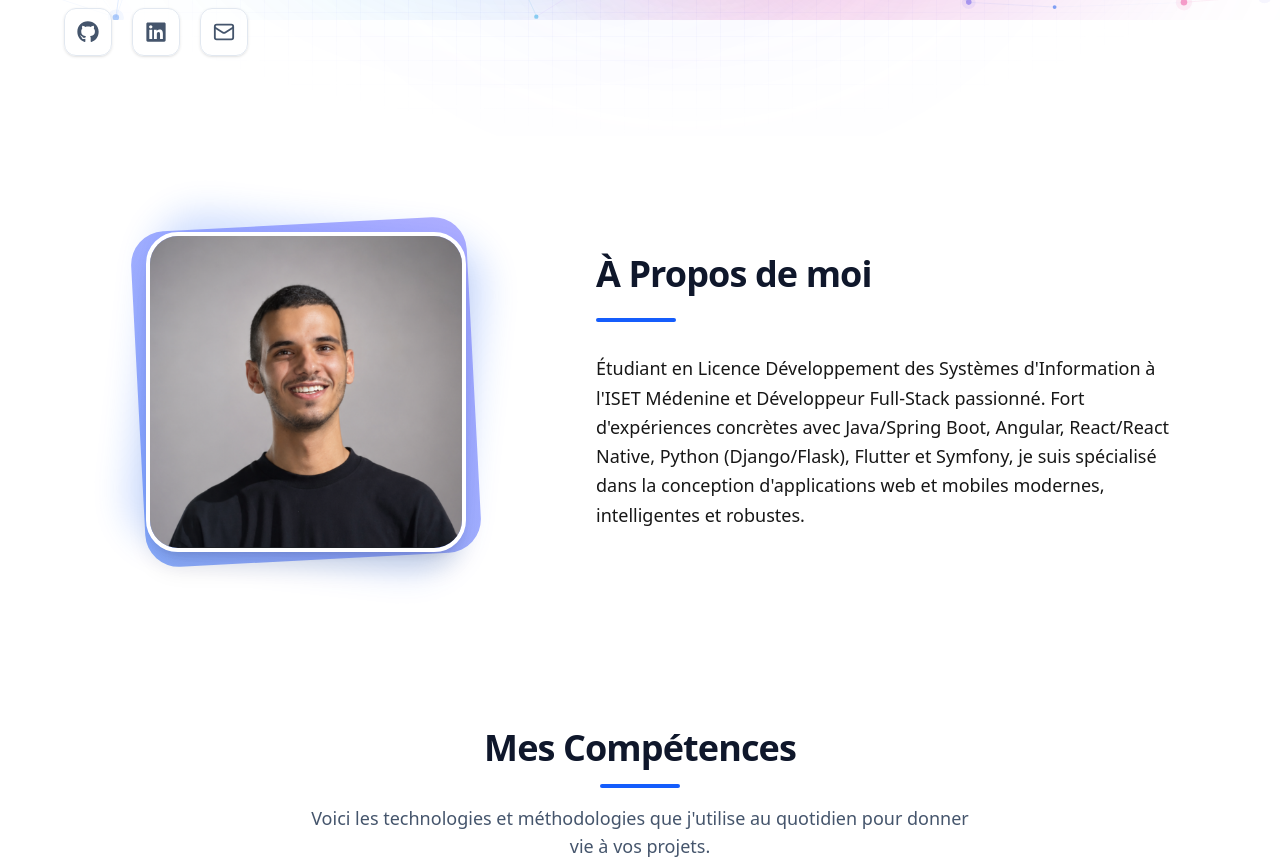
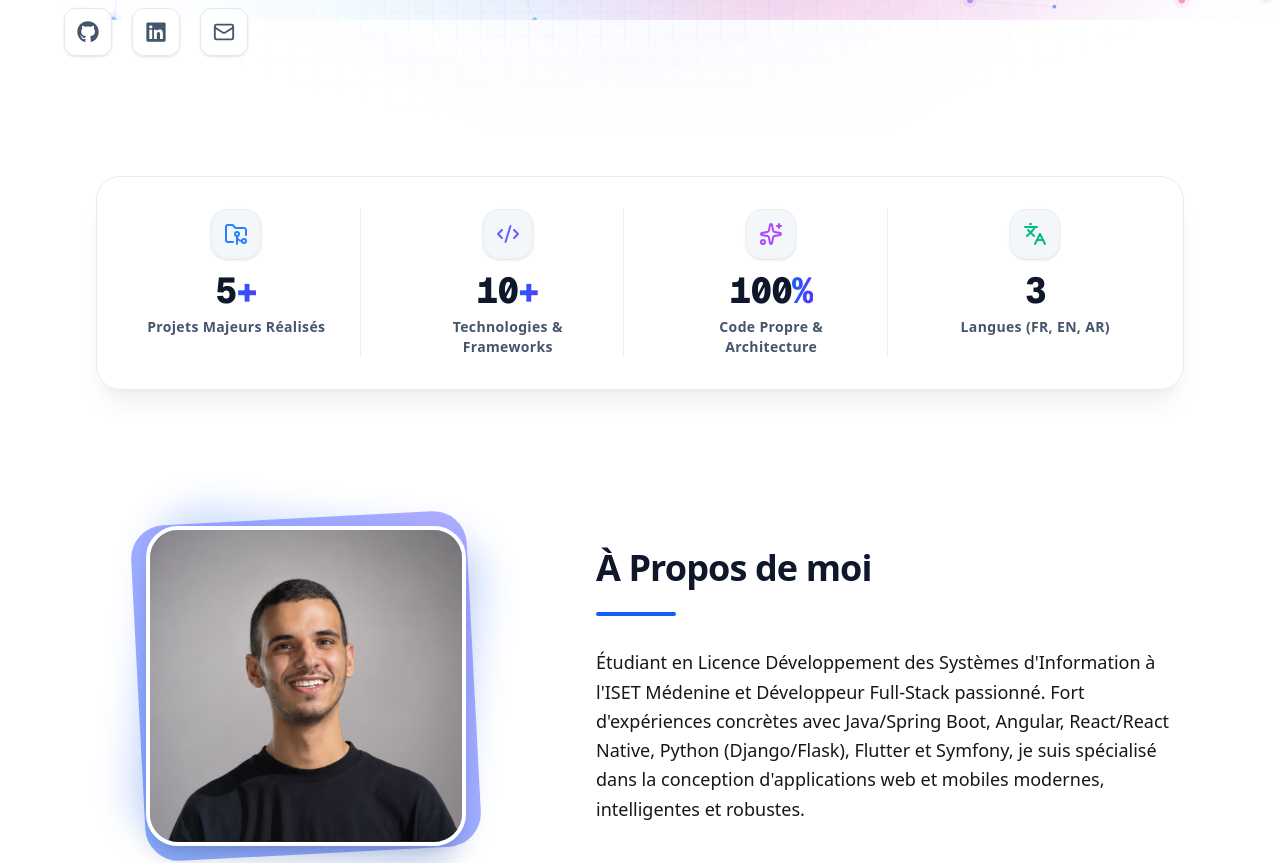
Before and after one commit to yessinejl/Portfolio, a Next.js app: page / in a window 1280 px wide. Shown: the part 780-1643 px from the top of the page. Built offline with nearby package versions, Linux system fonts and the light colour scheme; no server answers; the database is empty.

Commit message:
Add dynamic animated StatsBanner component below Hero section

```diff
--- a/src/app/page.tsx
+++ b/src/app/page.tsx
@@ -1,4 +1,5 @@
 import Hero from "@/components/sections/Hero";
+import StatsBanner from "@/components/sections/StatsBanner";
 import About from "@/components/sections/About";
 import Skills from "@/components/sections/Skills";
 import Timeline from "@/components/sections/Timeline";
@@ -11,6 +12,7 @@ export default function Home() {
     <SpotlightWrapper>
       <div className="flex flex-col min-h-screen">
         <Hero />
+        <StatsBanner />
         <About />
         <Skills />
         <Timeline />
--- /dev/null
+++ b/src/components/sections/StatsBanner.tsx
@@ -0,0 +1,163 @@
+'use client';
+
+import React, { useEffect, useState, useRef } from 'react';
+import { motion, useInView } from 'framer-motion';
+import { FolderGit2, Code2, Sparkles, Languages } from 'lucide-react';
+import { useLanguage } from '@/context/LanguageContext';
+
+interface StatItem {
+  id: string;
+  icon: React.ReactNode;
+  number: number;
+  suffix: string;
+  prefix?: string;
+  labelFr: string;
+  labelEn: string;
+  labelAr: string;
+}
+
+const statsData: StatItem[] = [
+  {
+    id: 'projects',
+    icon: <FolderGit2 className="w-6 h-6 text-blue-500" />,
+    number: 5,
+    suffix: '+',
+    labelFr: 'Projets Majeurs Réalisés',
+    labelEn: 'Major Projects Delivered',
+    labelAr: 'مشاريع رئيسية مكتملة',
+  },
+  {
+    id: 'technologies',
+    icon: <Code2 className="w-6 h-6 text-indigo-500" />,
+    number: 10,
+    suffix: '+',
+    labelFr: 'Technologies & Frameworks',
+    labelEn: 'Technologies & Frameworks',
+    labelAr: 'تقنيات وأطر عمل',
+  },
+  {
+    id: 'quality',
+    icon: <Sparkles className="w-6 h-6 text-purple-500" />,
+    number: 100,
+    suffix: '%',
+    labelFr: 'Code Propre & Architecture',
+    labelEn: 'Clean Architecture & Code',
+    labelAr: 'كود نظيف وبنية متطورة',
+  },
+  {
+    id: 'languages',
+    icon: <Languages className="w-6 h-6 text-emerald-500" />,
+    number: 3,
+    suffix: '',
+    labelFr: 'Langues (FR, EN, AR)',
+    labelEn: 'Languages (FR, EN, AR)',
+    labelAr: 'لغات (فرنسية، إنجليزية، عربية)',
+  },
+];
+
+function AnimatedCounter({ value, duration = 1.8 }: { value: number; duration?: number }) {
+  const [count, setCount] = useState(0);
+  const ref = useRef<HTMLSpanElement>(null);
+  const isInView = useInView(ref, { once: true, margin: '-50px' });
+
+  useEffect(() => {
+    if (!isInView) return;
+
+    let start = 0;
+    const steps = 40;
+    const increment = value / steps;
+    const stepTime = (duration * 1000) / steps;
+
+    const timer = setInterval(() => {
+      start += increment;
+      if (start >= value) {
+        setCount(value);
+        clearInterval(timer);
+      } else {
+        setCount(Math.floor(start));
+      }
+    }, stepTime);
+
+    return () => clearInterval(timer);
+  }, [isInView, value, duration]);
+
+  return <span ref={ref}>{count}</span>;
+}
+
+export default function StatsBanner() {
+  const { language } = useLanguage();
+
+  const getLabel = (item: StatItem) => {
+    if (language === 'en') return item.labelEn;
+    if (language === 'ar') return item.labelAr;
+    return item.labelFr;
+  };
+
+  const containerVariants = {
+    hidden: { opacity: 0, y: 30 },
+    visible: {
+      opacity: 1,
+      y: 0,
+      transition: {
+        duration: 0.6,
+        staggerChildren: 0.12,
+      },
+    },
+  };
+
+  const cardVariants = {
+    hidden: { opacity: 0, scale: 0.9, y: 20 },
+    visible: {
+      opacity: 1,
+      scale: 1,
+      y: 0,
+      transition: { type: 'spring', stiffness: 100, damping: 15 },
+    },
+  };
+
+  return (
+    <section className="py-10 bg-transparent transition-colors duration-300 relative z-10">
+      <div className="max-w-6xl mx-auto px-4 sm:px-6 lg:px-8">
+        <motion.div
+          variants={containerVariants}
+          initial="hidden"
+          whileInView="visible"
+          viewport={{ once: true, margin: '-60px' }}
+          className="p-6 sm:p-8 rounded-3xl border border-slate-200/80 dark:border-slate-800/80 bg-white/70 dark:bg-slate-950/70 backdrop-blur-xl shadow-xl shadow-slate-900/5 dark:shadow-blue-500/5"
+        >
+          <div className="grid grid-cols-2 md:grid-cols-4 gap-6 sm:gap-8 divide-y sm:divide-y-0 sm:divide-x dark:divide-slate-800/80 divide-slate-200/80 rtl:divide-x-reverse">
+            {statsData.map((item, index) => (
+              <motion.div
+                key={item.id}
+                variants={cardVariants}
+                whileHover={{ y: -4, transition: { duration: 0.2 } }}
+                className={`flex flex-col items-center text-center group ${
+                  index !== 0 ? 'pt-6 sm:pt-0 sm:px-4' : 'sm:pr-4'
+                }`}
+              >
+                {/* Icône avec effet de halo au survol */}
+                <div className="p-3 rounded-2xl bg-slate-100/80 dark:bg-slate-900/80 border border-slate-200/50 dark:border-slate-800/50 mb-3 group-hover:scale-110 group-hover:rotate-6 transition-transform duration-300 shadow-sm">
+                  {item.icon}
+                </div>
+
+                {/* Valeur numérique animée */}
+                <div className="text-3xl sm:text-4xl font-extrabold tracking-tight text-slate-900 dark:text-white font-mono flex items-center justify-center">
+                  {item.prefix}
+                  <AnimatedCounter value={item.number} />
+                  <span className="bg-gradient-to-r from-blue-600 to-indigo-600 dark:from-blue-400 dark:to-indigo-400 bg-clip-text text-transparent">
+                    {item.suffix}
+                  </span>
+                </div>
+
+                {/* Libellé */}
+                <p className="mt-1.5 text-xs sm:text-sm font-semibold text-slate-600 dark:text-slate-400 tracking-wide">
+                  {getLabel(item)}
+                </p>
+              </motion.div>
+            ))}
+          </div>
+        </motion.div>
+      </div>
+    </section>
+  );
+}
```
